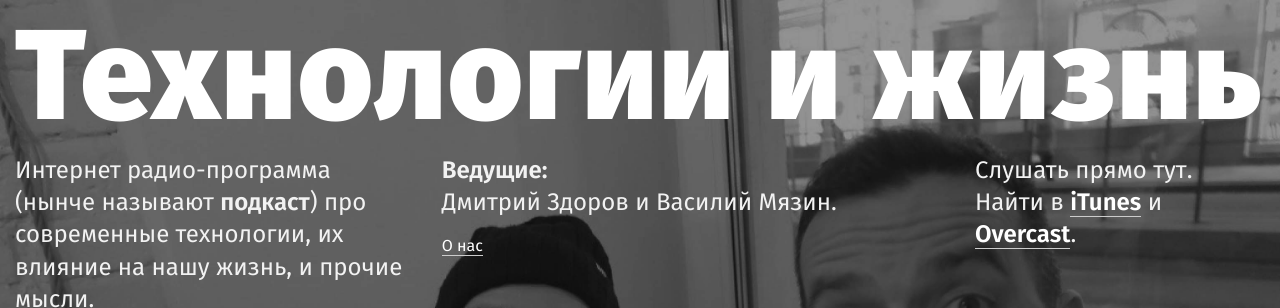
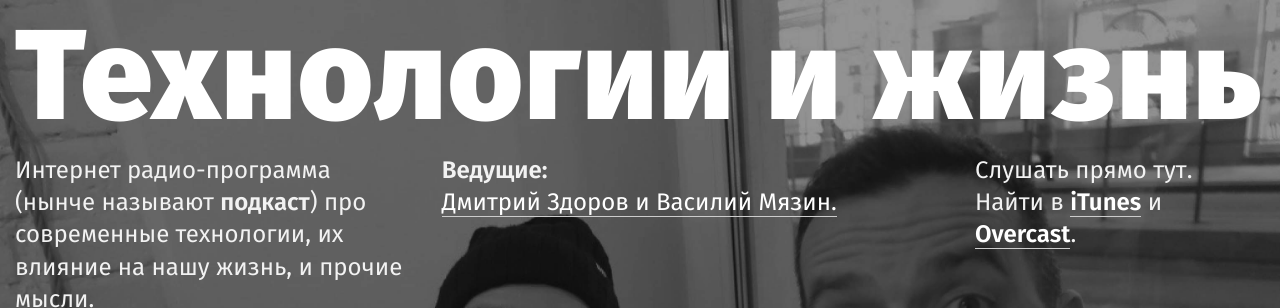
Before and after one commit to vmyazin/techlife-react, a React (Create React App) app: page / in a window 1280 px wide. Shown: the top 308 px of the page. Built offline with nearby package versions, Linux system fonts and the light colour scheme; no server answers.

Commit message:
Change about link text

```diff
--- a/src/components/Header.js
+++ b/src/components/Header.js
@@ -30,8 +30,7 @@ export class Header extends React.Component {
               </div>
 
               <div className="col-lg-5 col-md-6">
-                <p><b>Ведущие:</b><br/> Дмитрий Здоров и Василий Мязин.</p>
-                <Navigation />
+                <p><b>Ведущие:</b><br/> <NavLink to="/about">Дмитрий Здоров и Василий Мязин.</NavLink></p>
               </div>
 
               <div className="col-lg-3 col-md-12">
@@ -42,6 +41,7 @@ export class Header extends React.Component {
           </div>
         </div>
       );
+
     } else {
 
       return (
@@ -63,7 +63,7 @@ export class Header extends React.Component {
               </div>
 
               <div className="col-lg-5 col-md-6">
-                <p><b>Ведущие:</b><br /> Дмитрий Здоров и Василий Мязин.</p>
+                <p><b>Ведущие:</b><br/> <NavLink to="/about">Дмитрий Здоров и Василий Мязин.</NavLink></p>
               </div>
 
               <div className="col-lg-3 col-md-12">
```
